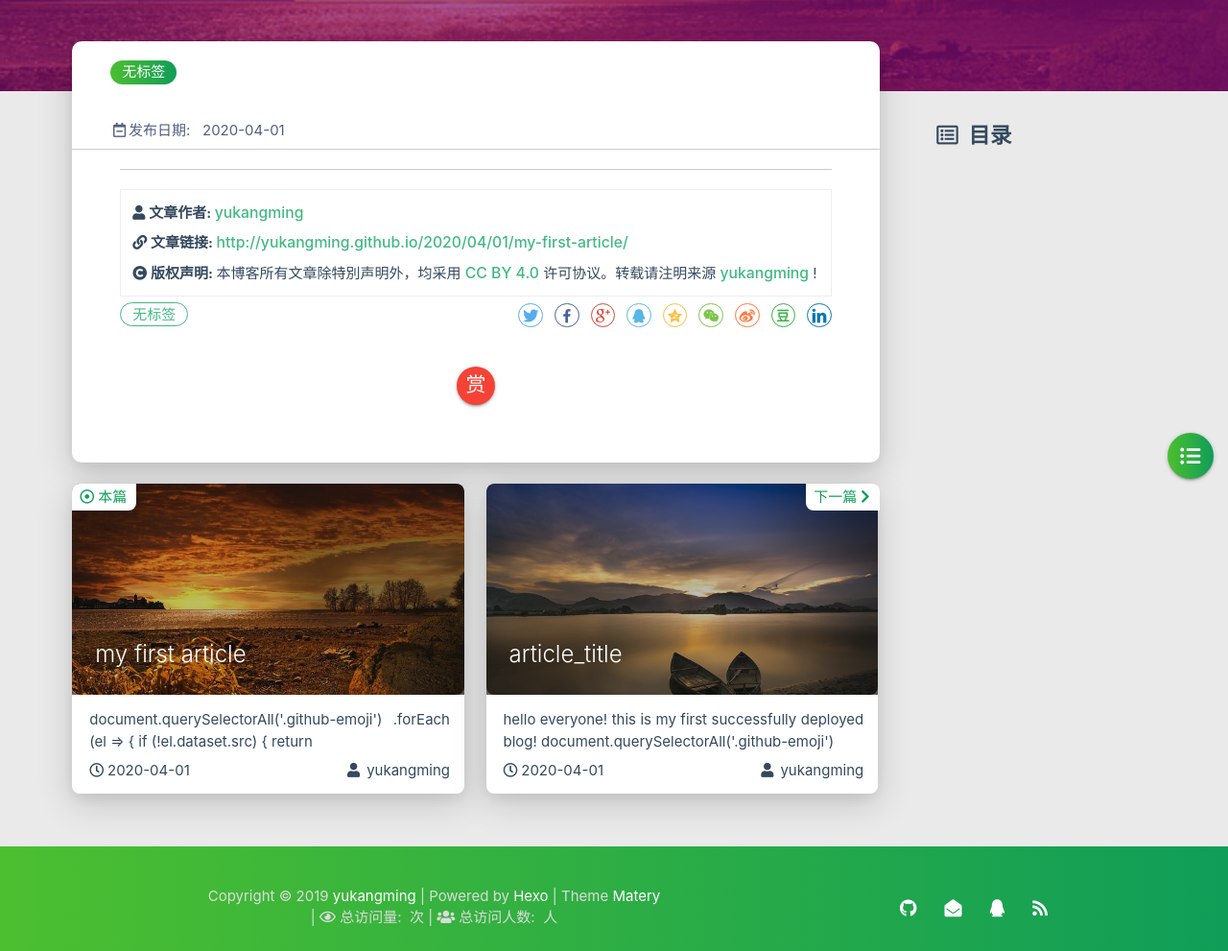
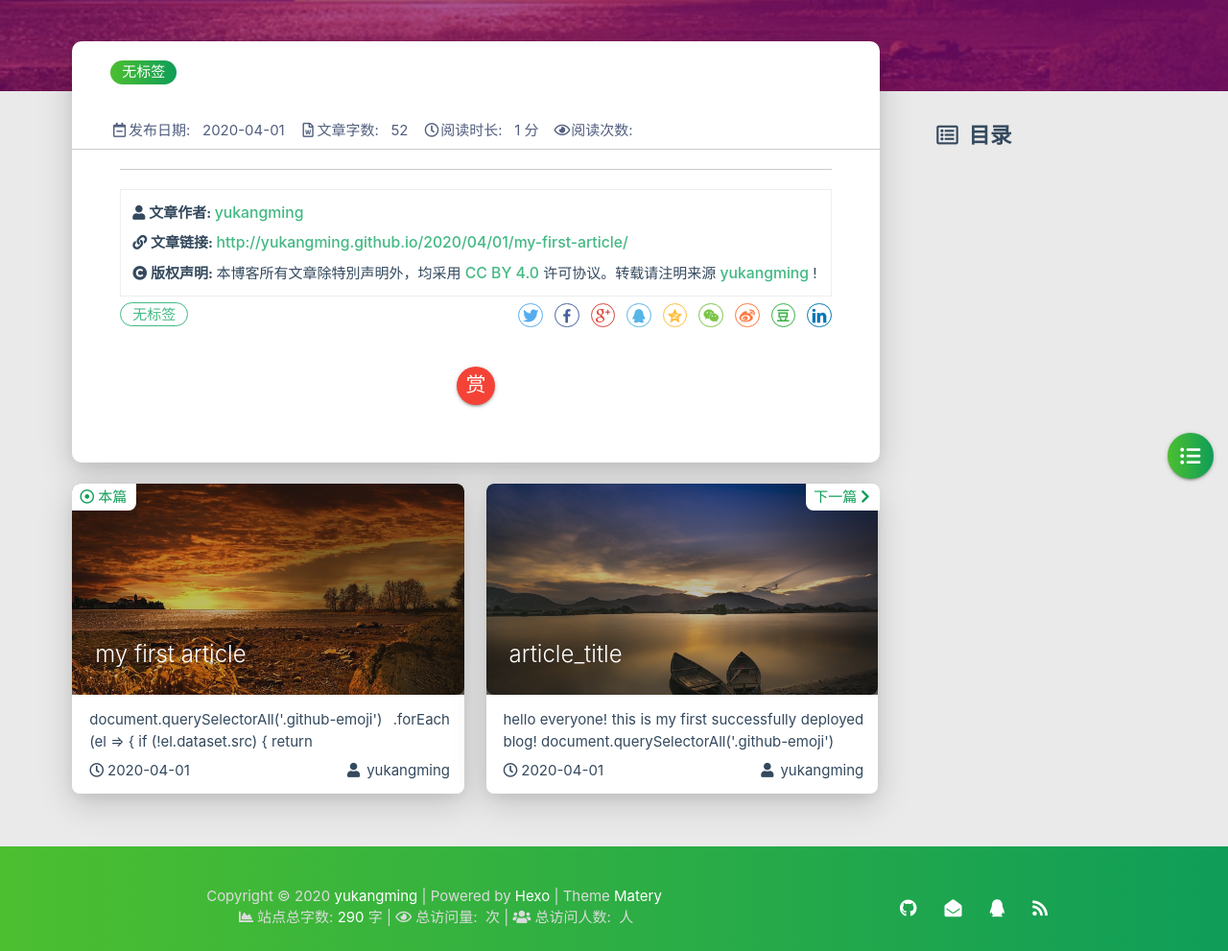
Before and after one commit to yukangming/yukangming.github.io, a plain HTML site: page 2020/04/01/my-first-article/index.html in a window 1280 px wide. Shown: the part 225-1216 px from the top of the page at 96% size. Drawn offline with Linux system fonts and the light colour scheme; some packages are replaced by stand-ins of ours; a script that the page names is missing.

Commit message:
Site updated: 2020-04-02 12:39:23

```diff
--- a/2020/04/01/my-first-article/index.html
+++ b/2020/04/01/my-first-article/index.html
@@ -232,7 +232,7 @@
 
         <li><div class="divider"></div></li>
         <li>
-            <a href="https://github.com/blinkfox/hexo-theme-matery" class="waves-effect waves-light" target="_blank">
+            <a href="https://github.com/yukangming" class="waves-effect waves-light" target="_blank">
                 <i class="fab fa-github-square fa-fw"></i>Fork Me
             </a>
         </li>
@@ -288,7 +288,7 @@
     }
 </style>
 
-<a href="https://github.com/blinkfox/hexo-theme-matery" class="github-corner tooltipped hide-on-med-and-down" target="_blank"
+<a href="https://github.com/yukangming" class="github-corner tooltipped hide-on-med-and-down" target="_blank"
    data-tooltip="Fork Me" data-position="left" data-delay="50">
     <svg viewBox="0 0 250 250" aria-hidden="true">
         <path d="M0,0 L115,115 L130,115 L142,142 L250,250 L250,0 Z"></path>
@@ -298,6 +298,7 @@
               fill="currentColor" class="octo-body"></path>
     </svg>
 </a>
+
 
     </nav>
 
@@ -456,9 +457,24 @@
 
 
 
+                <div class="info-break-policy">
+                    <i class="far fa-file-word fa-fw"></i>文章字数:&nbsp;&nbsp;
+                    52
+                </div>
 
 
 
+                <div class="info-break-policy">
+                    <i class="far fa-clock fa-fw"></i>阅读时长:&nbsp;&nbsp;
+                    1 分
+                </div>
+
+
+
+                    <div id="busuanzi_container_page_pv" class="info-break-policy">
+                        <i class="far fa-eye fa-fw"></i>阅读次数:&nbsp;&nbsp;
+                        <span id="busuanzi_value_page_pv"></span>
+                    </div>
 
             </div>
 
@@ -974,11 +990,14 @@ code[class*="language-"], pre[class*="language-"] { white-space: pre !important;
     <div class="container row center-align" style="margin-bottom: 0px !important;">
         <div class="col s12 m8 l8 copy-right">
             Copyright&nbsp;&copy;
-            <span id="year">2019</span>
+            <span id="year">2020</span>
             <a href="http://yukangming.github.io" target="_blank">yukangming</a>
             |&nbsp;Powered by&nbsp;<a href="https://hexo.io/" target="_blank">Hexo</a>
             |&nbsp;Theme&nbsp;<a href="https://github.com/blinkfox/hexo-theme-matery" target="_blank">Matery</a>
             <br>
+
+            &nbsp;<i class="fas fa-chart-area"></i>&nbsp;站点总字数:&nbsp;<span
+                class="white-color">290</span>&nbsp;字
 
 
 
```
Also changed, not shown: 2020/04/01/article-title/index.html (+22 -3 lines), 2020/04/01/hello-world/index.html (+22 -3 lines), about/index.html (+8 -4 lines), archives/2020/04/index.html (+7 -3 lines), archives/2020/index.html (+7 -3 lines), archives/index.html (+7 -3 lines), categories/index.html (+7 -3 lines), contact/index.html (+7 -3 lines), friends/index.html (+7 -3 lines), index.html (+7 -3 lines), tags/index.html (+7 -3 lines).
